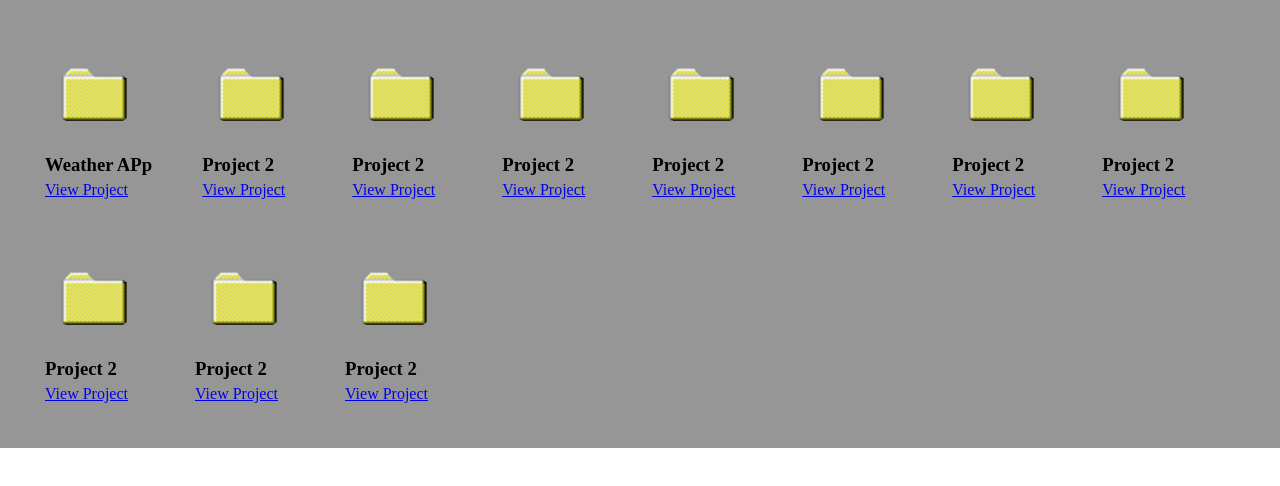
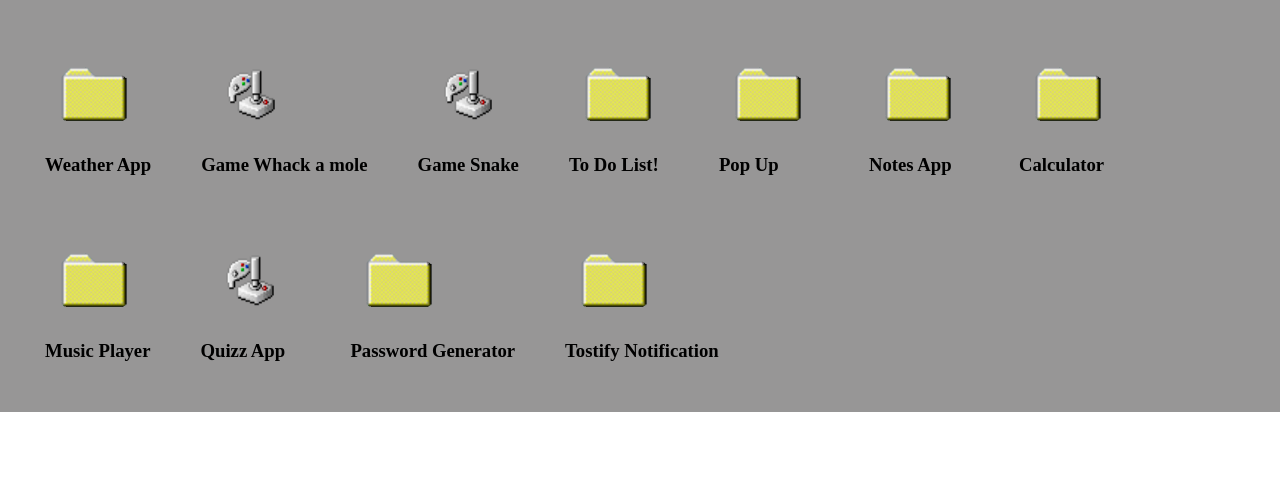
Before and after one commit to Alejo-Vignale/Mi-Portfolio, a React (Vite) app: page /proyectos in a window 1280 px wide. Shown: the top 486 px of the page. Built offline with nearby package versions, Linux system fonts and the light colour scheme.

Commit message:
proyects. css img, css on CV

```diff
--- a/src/App.jsx
+++ b/src/App.jsx
@@ -1,8 +1,8 @@
 import React from "react";
 import { Routes, Route, Navigate } from "react-router-dom";
-import Modal from "./components/Modal"
-import MiCurriculum from "./components/MiCurriculum"
-import Proyectos from "./components/Proyectos"
+import Modal from "./components/Modal";
+import MiCurriculum from "./components/MiCurriculum";
+import Proyectos from "./components/Proyectos";
 import Home from "./components/Home";
 
 function App() {
--- a/src/components/CSS/MiCurriculum.css
+++ b/src/components/CSS/MiCurriculum.css
@@ -34,7 +34,7 @@
 }
 
 .image-container {
-  border: 4px black solid;
+  /* border: 4px black solid; */
   border-radius: 50%;
   margin-bottom: 20px;
   width: 200px;
@@ -51,6 +51,7 @@
 }
 
 .description {
+  margin: 10px;
   margin-bottom: 20px;
 }
 
--- a/src/components/CSS/Proyectos.css
+++ b/src/components/CSS/Proyectos.css
@@ -8,6 +8,8 @@
 }
 .project-folder{
   margin: 25px;
+  position: relative;
+  z-index: 1;
 }
 .project-folder img {
   width: 100px;
@@ -18,10 +20,22 @@
   margin: 5px 0;
 }
 
-.project-folder p {
+.project-folder .info-container {
   display: none;
+  font-size: 1.2rem;
+  position: absolute;
+  left: 50%;
+
+  transform: translateX(-50%);
+  background: rgb(224, 223, 223);
+  border: 3px solid black;
+  width: 150px;
+  height: 300px;
+  padding: 10px;
+  box-sizing: border-box;
+  z-index: 55555;
 }
 
-.project-folder:hover p {
+.project-folder:hover .info-container {
   display: block;
 }
--- a/src/components/Proyectos.jsx
+++ b/src/components/Proyectos.jsx
@@ -1,62 +1,66 @@
 import React from "react";
 import "./CSS/Proyectos.css";
-
+import gameIcon from "/gameIcon.png";
 function Proyectos() {
   const projects = [
     {
-      name: "Weather APp",
+      name: "Weather App",
       description:
         "Html, Css, JS and the use of an API to have the weather information you need",
       url: "https://weather-app-rho-flame-43.vercel.app/",
     },
     {
-      name: "Project 2",
-      description: "Description of Project 2",
+      name: "Game Whack a mole",
+      description: "Html, CSS and JS, hit Mario!",
       url: "https://game-whack-a-mole.vercel.app/",
+      isGame: true,
     },
     {
-      name: "Project 2",
-      description: "Description of Project 2",
+      name: "Game Snake",
+      description:
+        "Html, CSS and JS used to make this classic game of the snake!! how big can you grow?",
       url: "https://game-snake-rust.vercel.app/",
+      isGame: true,
     },
     {
-      name: "Project 2",
-      description: "Description of Project 2",
+      name: "To Do List!",
+      description: "Create, delete and mark, your daily use list",
       url: "https://to-do-list-two-bice.vercel.app/",
     },
     {
-      name: "Project 2",
-      description: "Description of Project 2",
+      name: "Pop Up",
+      description: "Html, Css and JS used to make this classic pop up massege",
       url: "https://popup-wheat.vercel.app/",
     },
     {
-      name: "Project 2",
-      description: "Description of Project 2",
+      name: "Notes App",
+      description: "Sticky notes for your daily use",
       url: "https://notes-app-eight-lovat.vercel.app/",
     },
     {
-      name: "Project 2",
-      description: "Description of Project 2",
+      name: "Calculator",
+      description: "Common use calculator",
       url: "https://calculator-lake-phi.vercel.app/",
     },
     {
-      name: "Project 2",
-      description: "Description of Project 2",
+      name: "Music Player",
+      description: "Play the song!!",
       url: "https://music-player-six-tau.vercel.app/",
     },
     {
-      name: "Project 2",
-      description: "Description of Project 2",
+      name: "Quizz App",
+      description: "Are you ready to be tested?",
       url: "https://quizz-app-gilt.vercel.app/",
+      isGame: true,
     },
     {
-      name: "Project 2",
-      description: "Description of Project 2",
+      name: "Password Generator",
+      description: "Create your safe Password!",
       url: "https://random-password-one.vercel.app/",
     },
     {
-      name: "Project 2",
-      description: "Description of Project 2",
+      name: "Tostify Notification",
+      description: "Different colors and warnings for you webpage!",
       url: "https://toastify-notification.vercel.app/",
     },
   ];
@@ -65,15 +69,18 @@ function Proyectos() {
     <div className="proyectos-padre">
       {projects.map((project, index) => (
         <div key={index} className="project-folder">
-          <img src="/folder.png" alt="Folder Icon" />
+          <img
+            src={project.isGame ? gameIcon : "/folder.png"}
+            alt="Folder Icon"
+          />
 
           <h3>{project.name}</h3>
-          {/* Render project description */}
-          <p>{project.description}</p>
-          {/* Render link to project URL */}
-          <a href={project.url} target="_blank" rel="noopener noreferrer">
-            View Project
-          </a>
+          <div className="info-container">
+            <p>{project.description}</p>
+            <a href={project.url} target="_blank" rel="noopener noreferrer">
+              View Project
+            </a>
+          </div>
         </div>
       ))}
     </div>
```
Also changed, not shown: public/gameIcon.png (added).
